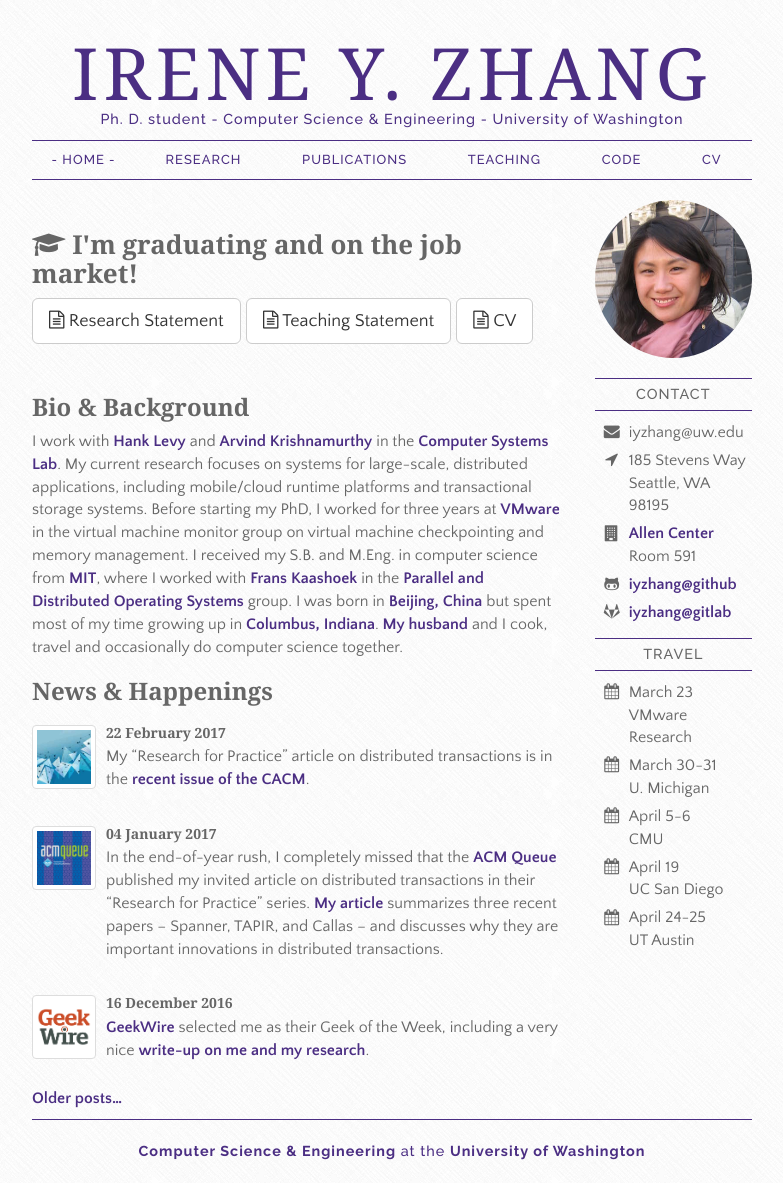
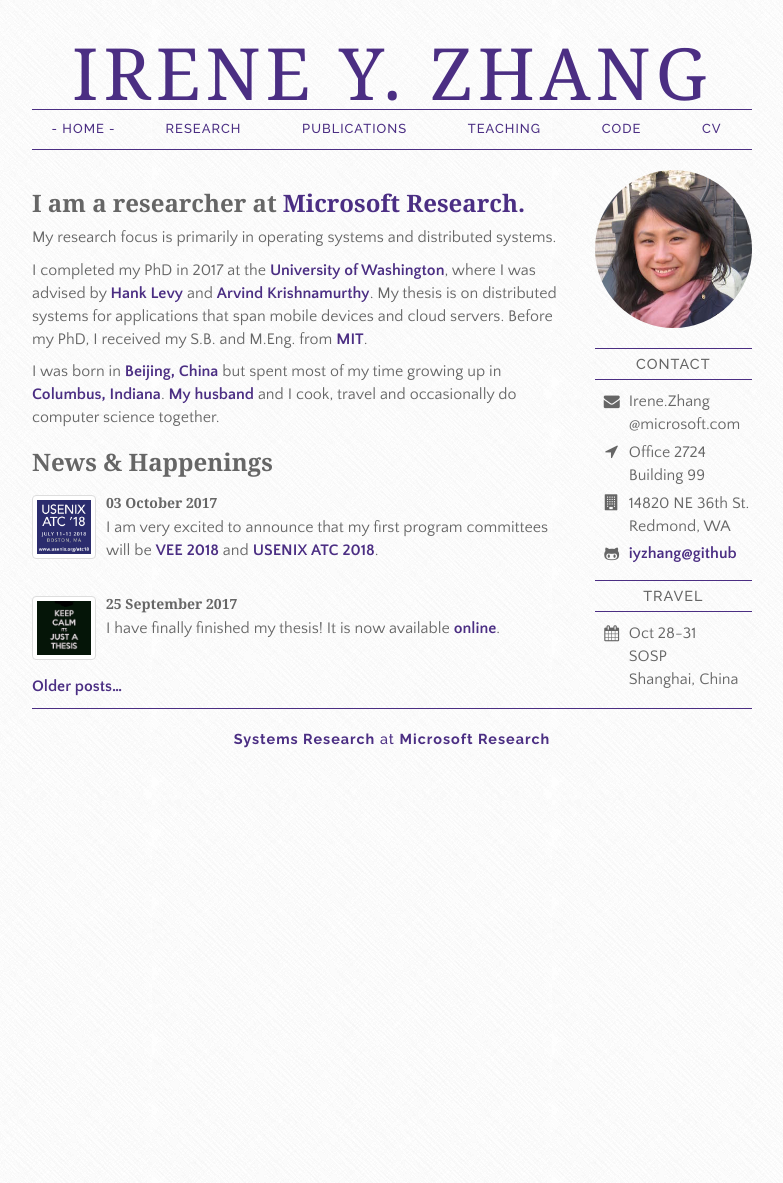
Before and after one commit to iyzhang/www, a Jekyll site: the page built from index.html, in a window 1280 px wide. Shown: the whole page, without its empty margins (248-1031 px from the left). Built offline with Jekyll 4.4.1, drawn with Linux system fonts in a browser that asks for light colours; nearby versions of some CDN libraries; some web fonts are replaced; Markdown is read by kramdown in place of the engine named in the settings; comment, search, counter and statistics services are not loaded; after the commit the page ends 900 px from its top, so only the background shows below that.

Commit message:
updating my webpage with MSR stuff

```diff
--- a/_config.yml
+++ b/_config.yml
@@ -11,7 +11,7 @@
 permalink: /blog/:year/:month/:day/:title.html
 
 # Number of news stories on the front page.
-front_page_news: 3
+front_page_news: 2
 
 # Base pathname for links.
 #base: '//irenezhang.net'
--- a/_layouts/default.html
+++ b/_layouts/default.html
@@ -36,11 +36,6 @@
       <div class="container">
         <div class="header">
           <div class="title clearfix">Irene Y. Zhang</div>
-	  <p class="subtitle">Ph. D. student<span class="hidden-xs">
-	    - </span><br class="visible-xs" />Computer Science &
-	    Engineering<span class="hidden-xs">
-	    - </span><br class="visible-xs" />University of
-	    Washington</p>
 	  <ul class="nav nav-pills nav-justified">
             {% for item in site.navigation %}
             {% assign shorturl = item.link | replace: '.html', '' %}
@@ -61,11 +56,8 @@
         {{ content }}
 	<div class="footer">
           <p>
-            <a href="http://www.cs.washington.edu/">Computer Science &amp;
-              Engineering</a>
-            at the
-            <a href="http://www.washington.edu/">University of
-              Washington</a>
+            <a href="https://www.microsoft.com/en-us/research/group/systems-research-group-redmond/">Systems Research</a> at
+            <a href="https://www.microsoft.com/en-us/research/">Microsoft Research</a>
           </p>
         </div>
       </div> <!-- /container -->
--- a/css/group.css
+++ b/css/group.css
@@ -92,7 +92,7 @@
 }
 
 .contact {
-    border-bottom: 0px solid #4b2e83;
+    border-bottom: 1px solid #4b2e83;
 }
 
 /* Responsive: Portrait tablets and up */
--- a/index.html
+++ b/index.html
@@ -7,50 +7,31 @@
 
 <div class="row">
   <div class="col-xs-12 col-sm-9">
-    <div class="jumbotron">
-      <div class="container-fluid">
-        <div class="row">
-          <h3>{%icon fa-graduation-cap%} I'm graduating and on the job market!</h3>
-        <p class="hidden-xs"><a class="btn btn-default btn-lg" href="{{ site.base }}/research.pdf" role="button">{%icon
-            fa-file-text-o%} Research Statement</span></a>
-          <a class="btn btn-default btn-lg" href="{{ site.base }}/teaching.pdf" role="button">{%icon
-            fa-file-text-o%} Teaching Statement</span></a>
-          <a class="btn btn-default btn-lg" href="{{ site.base }}/cv.pdf" role="button">{%icon
-            fa-file-text-o%} CV</a></p>
-<p class="visible-xs"><a class="btn btn-default btn-lg col-xs-12" href="{{ site.base }}/research.pdf" role="button">{%icon
-            fa-file-text-o%} Research Statement</span></a>
-          <a class="btn btn-default btn-lg col-xs-12" href="{{ site.base }}/teaching.pdf" role="button">{%icon
-            fa-file-text-o%} Teaching Statement</span></a>
-          <a class="btn btn-default btn-lg col-xs-12" href="{{ site.base }}/cv.pdf" role="button">{%icon
-            fa-file-text-o%} CV</a></p>
+    <h3>I am a researcher at <a href="https://www.microsoft.com/en-us/research/">Microsoft Research.</a></h3>
+    <p>
+      My research focus is primarily in operating systems and
+      distributed systems.
+    </p>
 
-        </div>
-      </div>
-</div>
-<h3>Bio & Background</h3>
     <p>
-      I work with
+      I completed my PhD in 2017 at
+      the <a href="//www.cs.washington.edu">University of
+      Washington</a>, where I was advised by
       <a href="http://www.cs.washington.edu/people/faculty/levy/">Hank
 	Levy</a>
 	and <a href="http://www.cs.washington.edu/people/faculty/arvind">Arvind
-	Krishnamurthy</a> in
-	the <a href="https://syslab.cs.washington.edu/">Computer Systems
-	Lab</a>.  My current research focuses on systems for large-scale,
-	distributed applications, including mobile/cloud runtime platforms
-	and transactional storage systems.  Before starting my PhD, I
-	worked for three years
-	at <a href="http://www.vmware.com/">VMware</a> in the virtual
-	machine monitor group on virtual machine checkpointing and memory
-	management. I received my S.B. and M.Eng. in computer science
-	from <a href="http://www.mit.edu">MIT</a>, where I worked
-	with <a href="https://pdos.csail.mit.edu/~kaashoek/">Frans
-	Kaashoek</a> in the <a href="http://pdos.csail.mit.edu">Parallel
-	and Distributed Operating Systems</a> group. I was born
-	in <a href="http://www.ebeijing.gov.cn/">Beijing, China</a> but
-	spent most of my time growing up
+	Krishnamurthy</a>.  My thesis is on distributed systems for
+	applications that span mobile devices and cloud servers.
+	Before my PhD, I received my S.B. and M.Eng.
+	from <a href="http://www.mit.edu">MIT</a>.
+    </p>
+
+    <p>
+      I was born in <a href="http://www.ebeijing.gov.cn/">Beijing,
+	China</a> but spent most of my time growing up
 	in <a href="http://en.wikipedia.org/wiki/Columbus,_Indiana">Columbus,
-	Indiana</a>. <a href="http://www.drkp.net">My husband</a> and I
-	cook, travel and occasionally do computer science together.
+	Indiana</a>. <a href="http://www.drkp.net">My husband</a> and
+	I cook, travel and occasionally do computer science together.
     </p>
     <h3>News & Happenings</h3>
     <ul class="media-list">
@@ -89,48 +70,21 @@
       Contact</div>
     <div class="contact">
       <ul class="fa-ul">
-	<li><i class="fa-li fa fa-envelope"></i>iyzhang@uw.edu</li>
-	<li><i class="fa-li fa fa-location-arrow"></i>185 Stevens Way
-	  <br class="hidden-xs">Seattle, WA 98195</li>
-	<li><i class="fa-li fa fa-building">
-	    <a href="https://www.cs.washington.edu/contact/"></i>Allen
-	  Center</a>
-	  <br class="hidden-xs">Room 591</li>
+	<li><i class="fa-li fa fa-envelope"></i>Irene.Zhang @microsoft.com</li>
+	<li><i class="fa-li fa fa-location-arrow"></i>Office 2724
+          <br class="hidden-xs">Building 99</li>
+	<li><i class="fa-li fa fa-building"></i>14820 NE 36th St.
+          <br class="hidden-xs">Redmond, WA</li>
 	<li><i class="fa-li fa fa-github-alt"></i><a href="https://github.com/iyzhang/">iyzhang@github</a></li>
-	<li><i class="fa-li fa fa-gitlab"></i><a href="https://gitlab.cs.washington.edu/u/iyzhang">iyzhang@gitlab</a></li>
+	<!-- <li><i class="fa-li fa fa-gitlab"></i><a href="https://gitlab.cs.washington.edu/u/iyzhang">iyzhang@gitlab</a></li> -->
       </ul>
     </div>
-        <div class="contact-title">
+    <div class="contact-title">
       Travel</div>
     <div class="contact">
       <ul class="fa-ul">
-    	<!-- <li><i class="fa-li fa fa-calendar"></i>January 12-13 -->
-        <!--   <br />UBC -->
-    	<!--   <br />Vancouver, Canada</li> -->
-        <!-- <li><i class="fa-li fa fa-calendar"></i>February 2-3 -->
-        <!--   <br />MSR</li> -->
-    	<!-- <li><i class="fa-li fa fa-calendar"></i>February 13-14 -->
-        <!--   <br />UC Berkeley</li> -->
-    	<!-- <li><i class="fa-li fa fa-calendar"></i>February 20-21 -->
-        <!--   <br />U. Wisconsin</li> -->
-    	<!-- <li><i class="fa-li fa fa-calendar"></i>February 23-24 -->
-        <!--   <br />Georgia Tech</li> -->
-        <!-- <li><i class="fa-li fa fa-calendar"></i>February 27-28 -->
-        <!--   <br />MIT</li> -->
-    	<!-- <li><i class="fa-li fa fa-calendar"></i>March 2-3 -->
-        <!--   <br />Princeton</li> -->
-    	<!-- <li><i class="fa-li fa fa-calendar"></i>March 6-7 -->
-        <!--   <br />Stanford</li> -->
-        <li><i class="fa-li fa fa-calendar"></i>March 23
-          <br />VMware Research</li>
-        <li><i class="fa-li fa fa-calendar"></i>March 30-31
-          <br />U. Michigan</li>
-        <li><i class="fa-li fa fa-calendar"></i>April 5-6
-          <br />CMU</li>
-        <li><i class="fa-li fa fa-calendar"></i>April 19
-          <br />UC San Diego</li>
-        <li><i class="fa-li fa fa-calendar"></i>April 24-25
-          <br />UT Austin</li>
+        <li><i class="fa-li fa fa-calendar"></i>Oct 28-31
+          <br />SOSP<br />Shanghai, China</li>
       </ul>
     </div>
 
```
Also changed, not shown: _posts/2017-09-25-thesis.md (added, +8 -0 lines), _posts/2017-10-3-vee-usenix-pc.md (added, +10 -0 lines), drafts/2017-03-10-consistency-models.md (+45 -53 lines), img/atc18.png (added), img/thesis.png (added), 2 other files.
